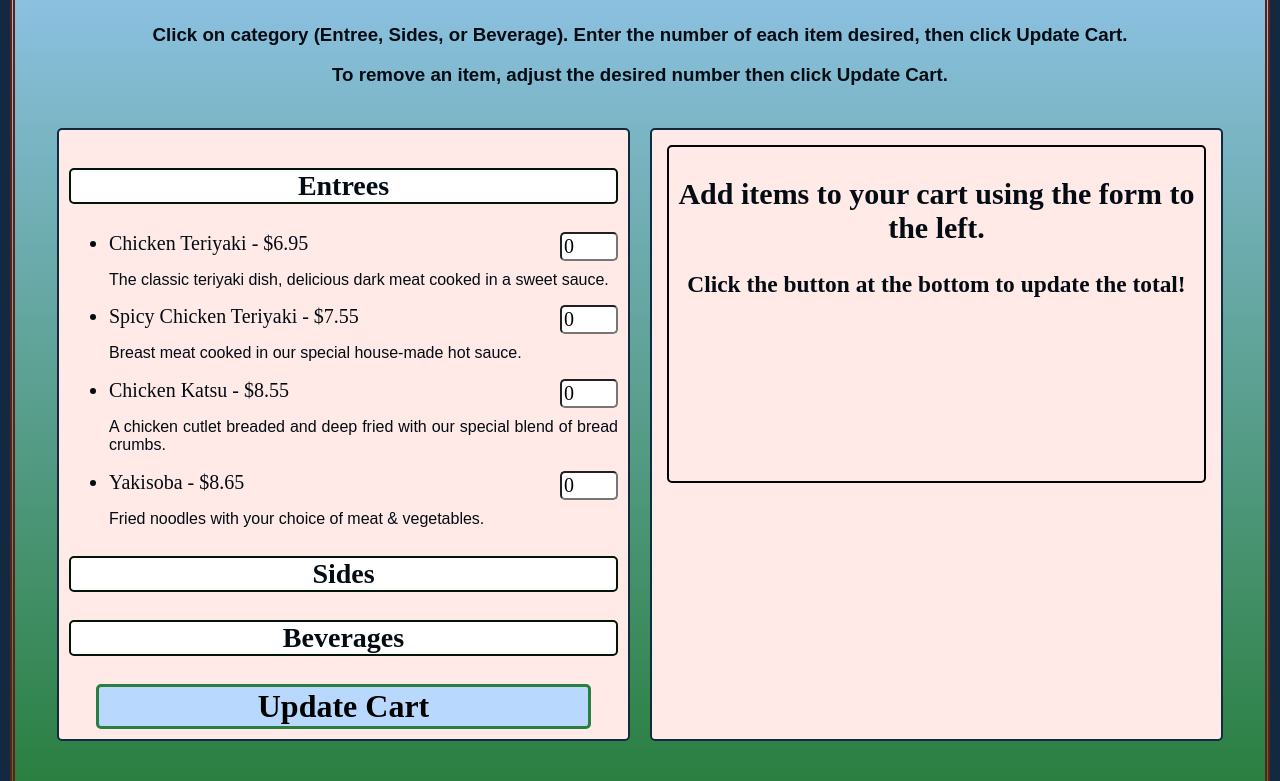
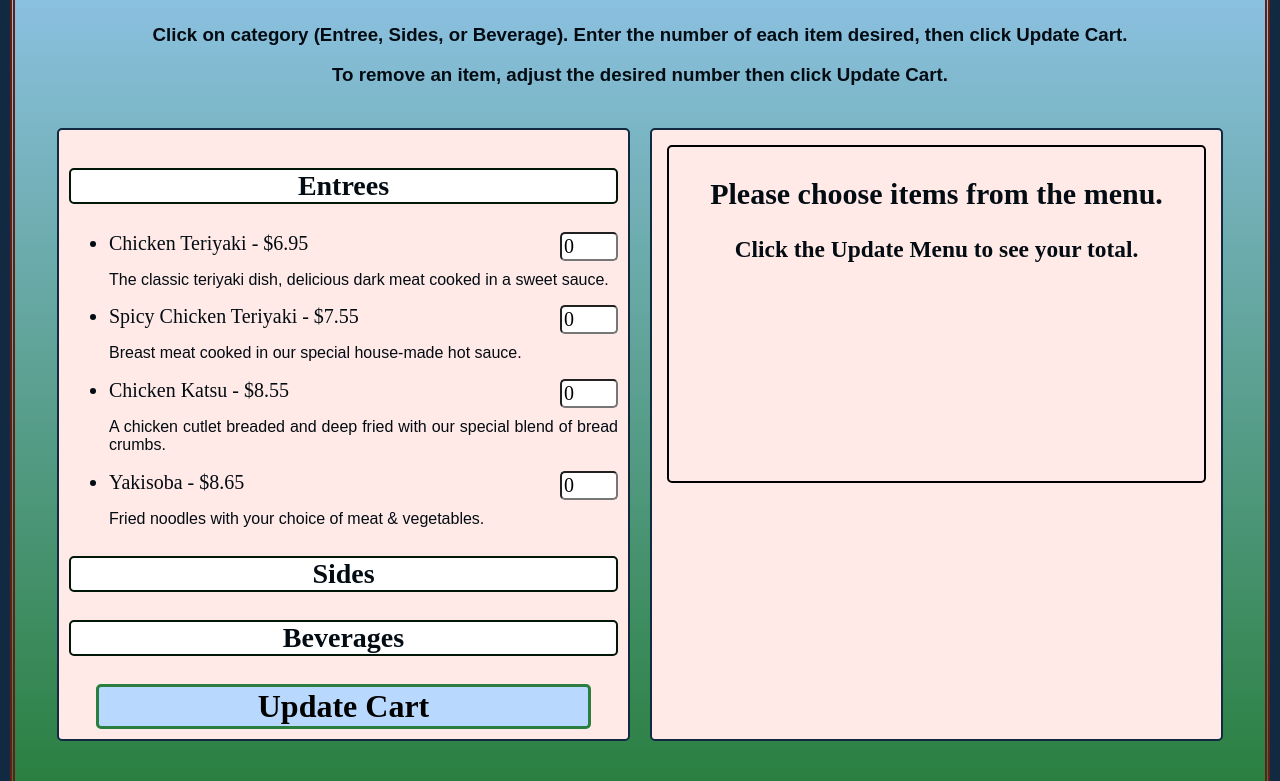
Before and after one commit to Titane73/it262-p3-food-truck, a PHP site: page / in a window 1280 px wide. Shown: the part 168-949 px from the top of the page. Run offline with PHP 8.4, Linux system fonts and the light colour scheme; some libraries are stand-ins or nearby versions.

Commit message:
update miniscule detail on index.php

```diff
--- a/index.php
+++ b/index.php
@@ -223,8 +223,8 @@ if ($_SERVER['REQUEST_METHOD'] == 'POST') { // Only need to run this code if we
                     ?>
                 <?php
                     } else {
-                        echo "<h2>Add items to your cart using the form to the left.</h2>";
-                        echo "<h3>Click the button at the bottom to update the total!</h3>";
+                        echo "<h2>Please choose items from the menu.</h2>";
+                        echo "<h3>Click the Update Menu to see your total.</h3>";
                     }
                 ?>
                 </div>
```
